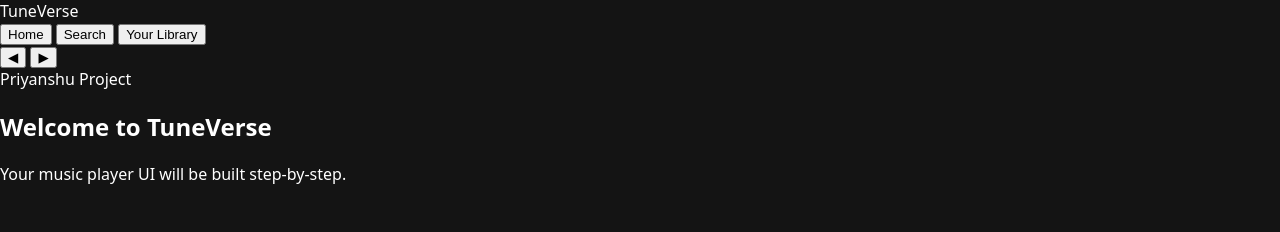
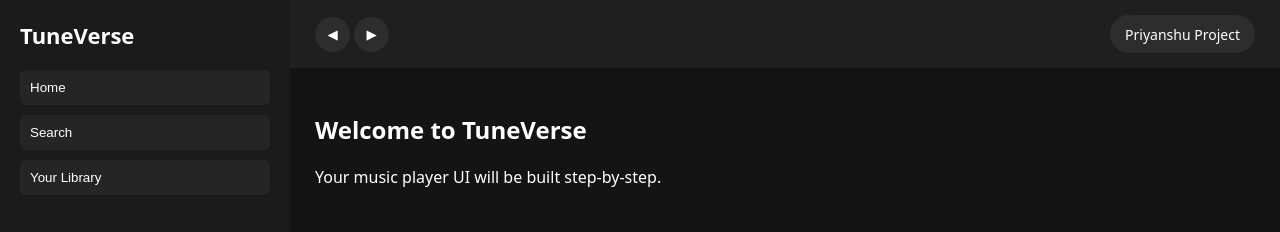
Before and after one commit to Ristel7/TuneVerse, a plain HTML site: page index.html in a window 1280 px wide. Drawn offline with Linux system fonts and the light colour scheme.

Commit message:
Style css day 2

```diff
--- a/styles.css
+++ b/styles.css
@@ -1,4 +1,4 @@
-/* TuneVerse - Day 1 Setup */
+/* Base layout */
 
 body {
     margin: 0;
@@ -8,18 +8,80 @@ body {
     font-family: system-ui, sans-serif;
 }
 
-.app-shell {
-    text-align: center;
-    margin-top: 80px;
+/* App container */
+.app-container {
+    display: flex;
+    height: 100vh;
 }
 
-.setup-heading {
-    font-size: 42px;
-    margin-bottom: 10px;
+/* Sidebar */
+.sidebar {
+    width: 250px;
+    padding: 20px;
+    background: #1b1b1b;
+    display: flex;
+    flex-direction: column;
+    gap: 20px;
+}
+
+.logo-text {
+    font-size: 22px;
     font-weight: 700;
 }
 
-.setup-subtitle {
-    font-size: 16px;
-    color: #bbbbbb;
+.nav-links {
+    display: flex;
+    flex-direction: column;
+    gap: 10px;
 }
+
+.nav-btn {
+    padding: 10px;
+    background: #252525;
+    color: #ffffff;
+    border: none;
+    border-radius: 6px;
+    text-align: left;
+    cursor: pointer;
+}
+
+/* Main Content */
+.main-content {
+    flex: 1;
+    display: flex;
+    flex-direction: column;
+}
+
+/* Header */
+.top-header {
+    display: flex;
+    justify-content: space-between;
+    align-items: center;
+    padding: 15px 25px;
+    background: #1f1f1f;
+}
+
+.circle-btn {
+    width: 35px;
+    height: 35px;
+    border-radius: 50%;
+    background: #2d2d2d;
+    color: #ffffff;
+    border: none;
+    cursor: pointer;
+}
+
+.user-box {
+    background: #2d2d2d;
+    padding: 8px 15px;
+    border-radius: 20px;
+}
+
+.user-name {
+    font-size: 14px;
+}
+
+/* Content Area */
+.content-area {
+    padding: 25px;
+}
```
